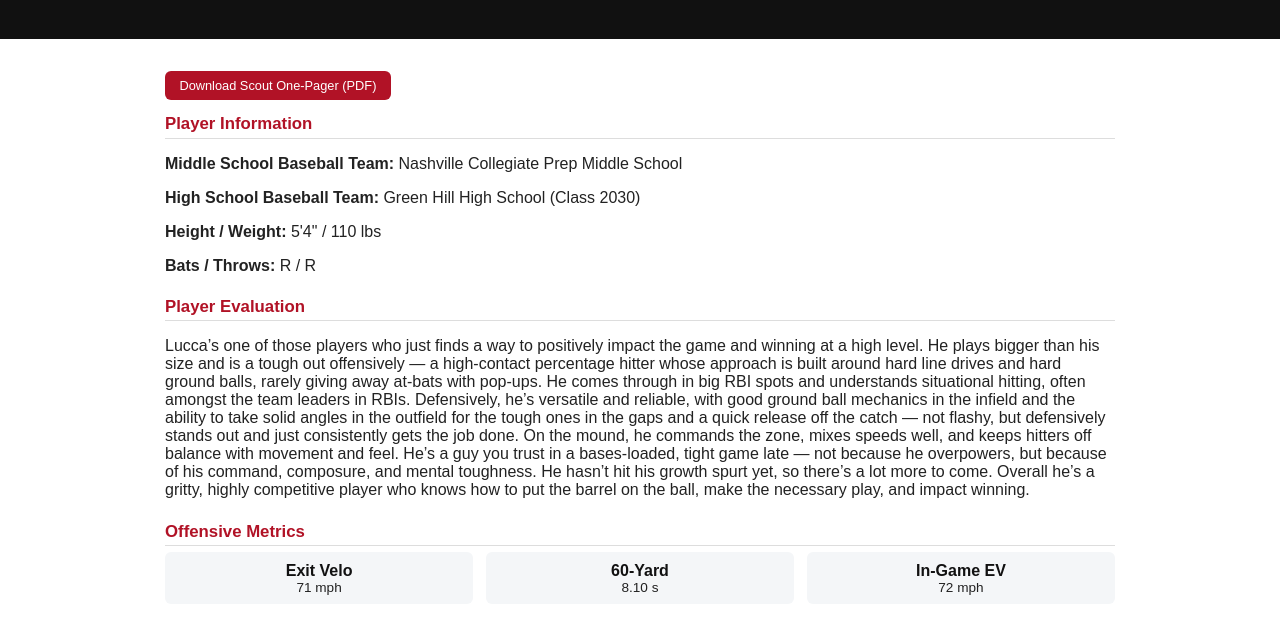
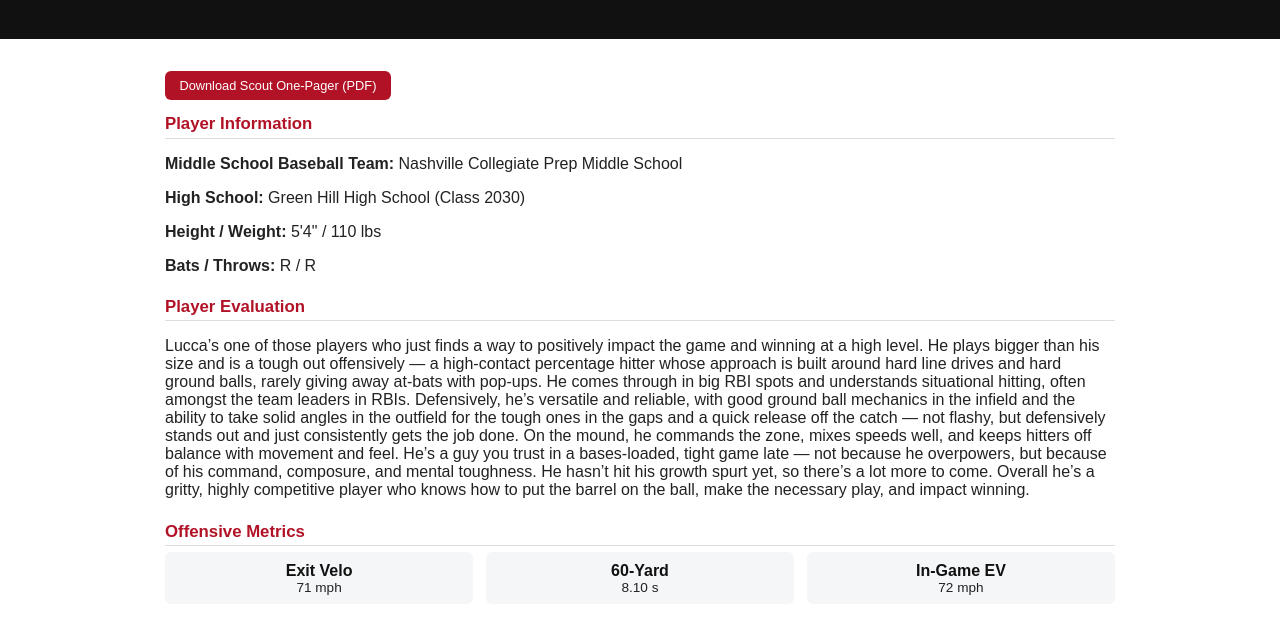
Before and after one commit to nba-thunder-national/baseball, a plain HTML site: page lucca-gurrola.html in a window 1280 px wide. Shown: the part 126-750 px from the top of the page. Drawn offline with Linux system fonts and the light colour scheme.

Commit message:
Update lucca-gurrola.html

```diff
--- a/lucca-gurrola.html
+++ b/lucca-gurrola.html
@@ -37,7 +37,7 @@ header,.print-btn,video{display:none}
 <div class="section">
 <h2>Player Information</h2>
 <p><strong>Middle School Baseball Team:</strong> Nashville Collegiate Prep Middle School</p>
-<p><strong>High School Baseball Team:</strong> Green Hill High School (Class 2030)</p>
+<p><strong>High School:</strong> Green Hill High School (Class 2030)</p>
 <p><strong>Height / Weight:</strong> 5'4" / 110 lbs</p>
 <p><strong>Bats / Throws:</strong> R / R</p>
 </div>
```
